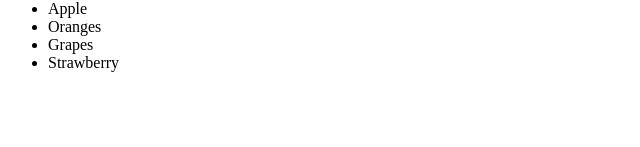
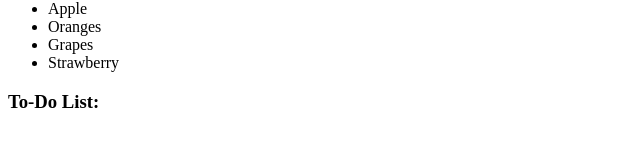
Before and after one commit to jz-ml/html-lists, a plain HTML site: page index.html in a window 1280 px wide. Shown: the part 145-292 px from the top of the page, without its empty margins (0-640 px from the left). Drawn offline with Linux system fonts and the light colour scheme.

Commit message:
index.html: Add another heading for To-Do list

```diff
--- a/index.html
+++ b/index.html
@@ -21,5 +21,6 @@
       <li>Grapes</li>
       <li>Strawberry</li>
     </ul>
+    <h3>To-Do List:</h3>
   </body>
 </html>
```
